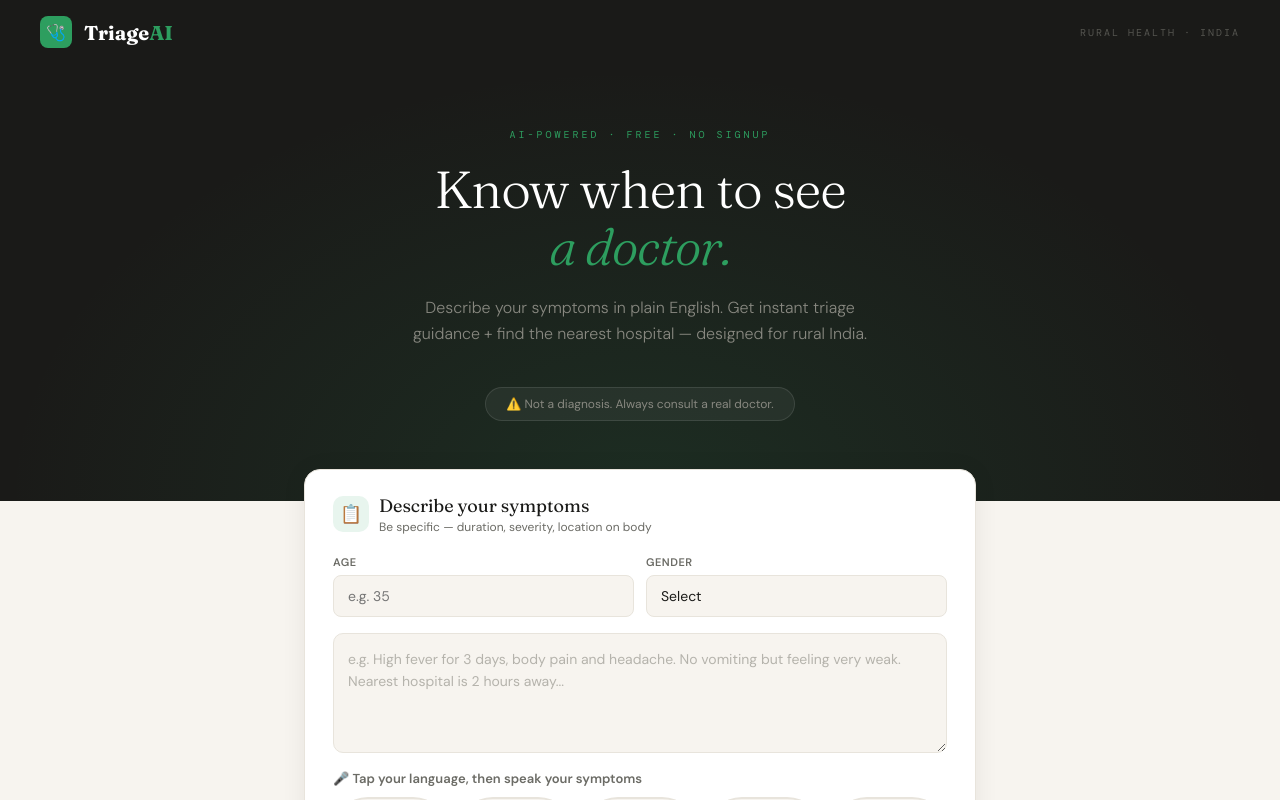
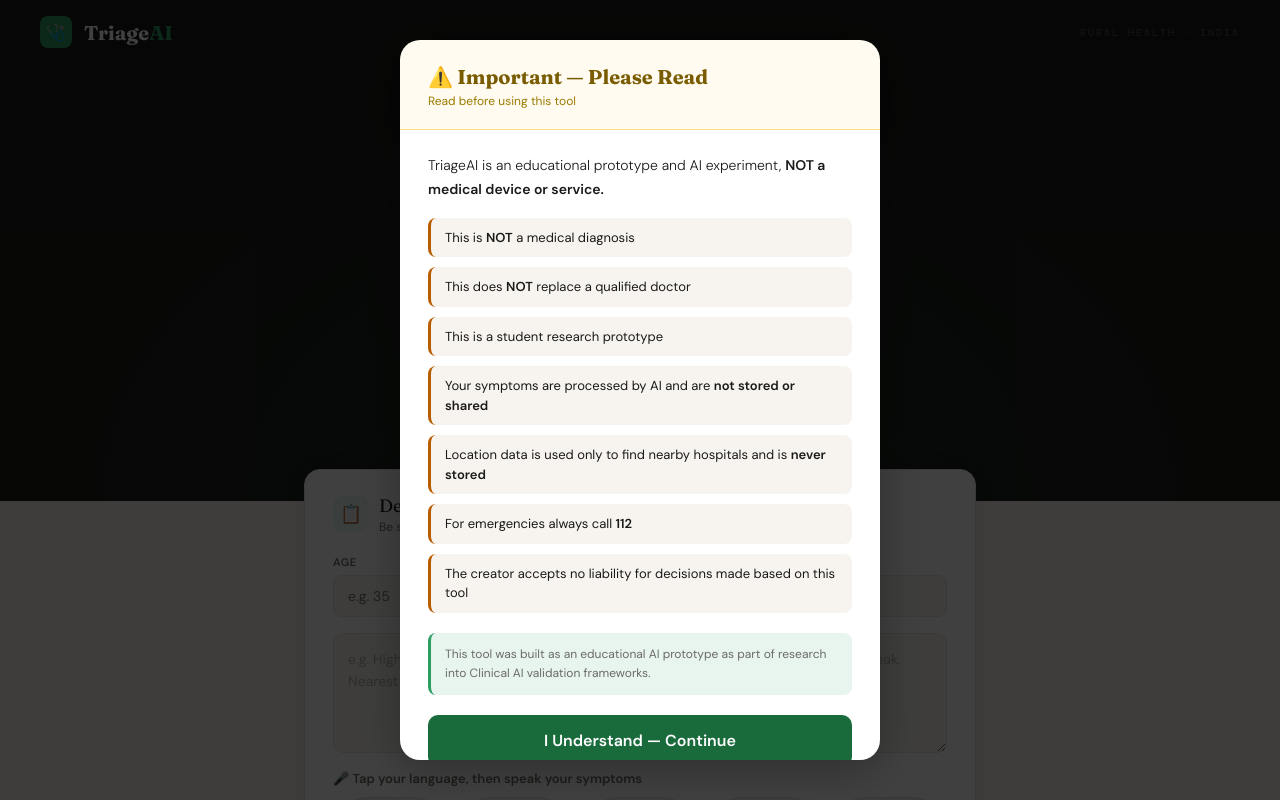
Before and after one commit to kundutuhin009/triageai, a plain HTML site: page index.html in a window 1280 px wide. Shown: the top 800 px of the page. Drawn offline with nearby package versions, Linux system fonts and the light colour scheme; a web font is replaced by a local one.

Commit message:
feat: Add disclaimer modal on load and privacy section in footer

```diff
--- a/index.html
+++ b/index.html
@@ -145,6 +145,30 @@
   .gmaps-link { display: flex; align-items: center; justify-content: center; gap: 8px; padding: 12px 20px; margin: 12px 16px 16px; border: 1.5px solid #90caf9; border-radius: 10px; background: var(--blue-light); font-size: 13px; color: var(--blue); text-decoration: none; font-weight: 600; }
   .gmaps-link:hover { background: #bbdefb; }
 
+  /* Disclaimer modal */
+  .modal-overlay { position: fixed; inset: 0; background: rgba(0,0,0,0.75); z-index: 1000; display: flex; align-items: center; justify-content: center; padding: 20px; }
+  .modal-overlay.hidden { display: none; }
+  .modal-box { background: var(--surface); border-radius: 20px; max-width: 480px; width: 100%; max-height: 90vh; overflow-y: auto; box-shadow: 0 8px 48px rgba(0,0,0,0.3); animation: fadeUp 0.3s ease; }
+  .modal-top { background: #fffbf0; border-bottom: 1px solid #ffe082; padding: 24px 28px 20px; border-radius: 20px 20px 0 0; }
+  .modal-top h2 { font-family: 'Fraunces', serif; font-size: 20px; font-weight: 700; color: #7a5c00; margin-bottom: 4px; }
+  .modal-top p { font-size: 12px; color: #9a7a00; }
+  .modal-body { padding: 24px 28px; }
+  .modal-body p { font-size: 14px; line-height: 1.7; color: var(--ink); margin-bottom: 16px; font-weight: 300; }
+  .modal-list { list-style: none; display: flex; flex-direction: column; gap: 10px; margin-bottom: 20px; }
+  .modal-list li { font-size: 13px; line-height: 1.5; color: var(--ink); padding: 10px 14px; background: var(--bg); border-radius: 8px; border-left: 3px solid var(--amber); }
+  .modal-note { font-size: 12px; color: var(--ink-muted); line-height: 1.6; padding: 12px 14px; background: var(--green-light); border-radius: 8px; border-left: 3px solid var(--green-mid); margin-bottom: 20px; }
+  .modal-agree-btn { width: 100%; height: 52px; background: var(--green); border: none; border-radius: 10px; color: white; font-size: 16px; font-weight: 700; font-family: 'DM Sans', sans-serif; cursor: pointer; transition: background 0.2s; }
+  .modal-agree-btn:hover { background: #145530; }
+
+  /* Privacy panel */
+  .privacy-panel { background: var(--surface); border-radius: 16px; border: 1px solid var(--border); padding: 24px 28px; display: none; margin-bottom: 20px; animation: fadeUp 0.3s ease; }
+  .privacy-panel.visible { display: block; }
+  .privacy-panel h3 { font-family: 'Fraunces', serif; font-size: 18px; font-weight: 400; color: var(--ink); margin-bottom: 16px; }
+  .privacy-item { display: flex; gap: 12px; padding: 12px 0; border-bottom: 1px solid var(--border); font-size: 13px; line-height: 1.6; color: var(--ink); }
+  .privacy-item:last-child { border-bottom: none; }
+  .privacy-item-icon { font-size: 16px; flex-shrink: 0; margin-top: 1px; }
+  .privacy-close { margin-top: 16px; font-size: 12px; color: var(--ink-muted); cursor: pointer; text-decoration: underline; background: none; border: none; font-family: 'DM Sans', sans-serif; }
+
   footer { background: var(--ink); padding: 32px 40px; text-align: center; }
   .footer-text { font-family: 'DM Mono', monospace; font-size: 10px; color: #3a3a35; letter-spacing: 2px; text-transform: uppercase; line-height: 2; }
   .footer-text a { color: var(--green-mid); text-decoration: none; }
@@ -160,6 +184,30 @@
 </style>
 </head>
 <body>
+
+<!-- Disclaimer Modal -->
+<div class="modal-overlay" id="disclaimerModal">
+  <div class="modal-box">
+    <div class="modal-top">
+      <h2>⚠️ Important — Please Read</h2>
+      <p>Read before using this tool</p>
+    </div>
+    <div class="modal-body">
+      <p>TriageAI is an educational prototype and AI experiment, <strong>NOT a medical device or service.</strong></p>
+      <ul class="modal-list">
+        <li>This is <strong>NOT</strong> a medical diagnosis</li>
+        <li>This does <strong>NOT</strong> replace a qualified doctor</li>
+        <li>This is a student research prototype</li>
+        <li>Your symptoms are processed by AI and are <strong>not stored or shared</strong></li>
+        <li>Location data is used only to find nearby hospitals and is <strong>never stored</strong></li>
+        <li>For emergencies always call <strong>112</strong></li>
+        <li>The creator accepts no liability for decisions made based on this tool</li>
+      </ul>
+      <div class="modal-note">This tool was built as an educational AI prototype as part of research into Clinical AI validation frameworks.</div>
+      <button class="modal-agree-btn" onclick="acceptDisclaimer()">I Understand — Continue</button>
+    </div>
+  </div>
+</div>
 
 <header>
   <div class="logo">
@@ -306,6 +354,16 @@
     </div>
   </div>
 
+  <!-- Privacy Panel -->
+  <div class="privacy-panel" id="privacyPanel">
+    <h3>🔒 Privacy</h3>
+    <div class="privacy-item"><span class="privacy-item-icon">🩺</span><span><strong>Symptoms</strong> — processed by Claude AI (Anthropic). Never stored, never shared. Each session is independent.</span></div>
+    <div class="privacy-item"><span class="privacy-item-icon">📍</span><span><strong>Location</strong> — used only to find nearby hospitals via OpenStreetMap. Never stored or transmitted to any server.</span></div>
+    <div class="privacy-item"><span class="privacy-item-icon">🚫</span><span><strong>No third-party data sharing</strong> — your data is not sold or shared with advertisers or any third parties.</span></div>
+    <div class="privacy-item"><span class="privacy-item-icon">🗑️</span><span><strong>No data retained</strong> — all personal data is cleared when your session ends. We store nothing about you.</span></div>
+    <button class="privacy-close" onclick="document.getElementById('privacyPanel').classList.remove('visible')">Close</button>
+  </div>
+
 </main>
 
 <footer>
@@ -314,11 +372,25 @@
     <a href="https://www.linkedin.com/in/tuhinkundu" target="_blank">LinkedIn</a> ·
     Prototype for rural healthcare access · Not a medical device<br>
     Emergency: 112<br>
-    Free symptom checker · Rural India · Hindi हिंदी · Bengali বাংলা · Kannada ಕನ್ನಡ · Tamil தமிழ்
+    Free symptom checker · Rural India · Hindi हिंदी · Bengali বাংলা · Kannada ಕನ್ನಡ · Tamil தமிழ்<br>
+    <a href="#" onclick="event.preventDefault();document.getElementById('privacyPanel').classList.add('visible');document.getElementById('privacyPanel').scrollIntoView({behavior:'smooth'})">Privacy</a>
   </div>
 </footer>
 
 <script>
+  // Disclaimer
+  (function() {
+    if (!sessionStorage.getItem('triageai_accepted')) {
+      document.getElementById('disclaimerModal').classList.remove('hidden');
+    } else {
+      document.getElementById('disclaimerModal').classList.add('hidden');
+    }
+  })();
+  function acceptDisclaimer() {
+    sessionStorage.setItem('triageai_accepted', '1');
+    document.getElementById('disclaimerModal').classList.add('hidden');
+  }
+
   let userLat = null, userLng = null;
 
   function addChip(text) {
```
